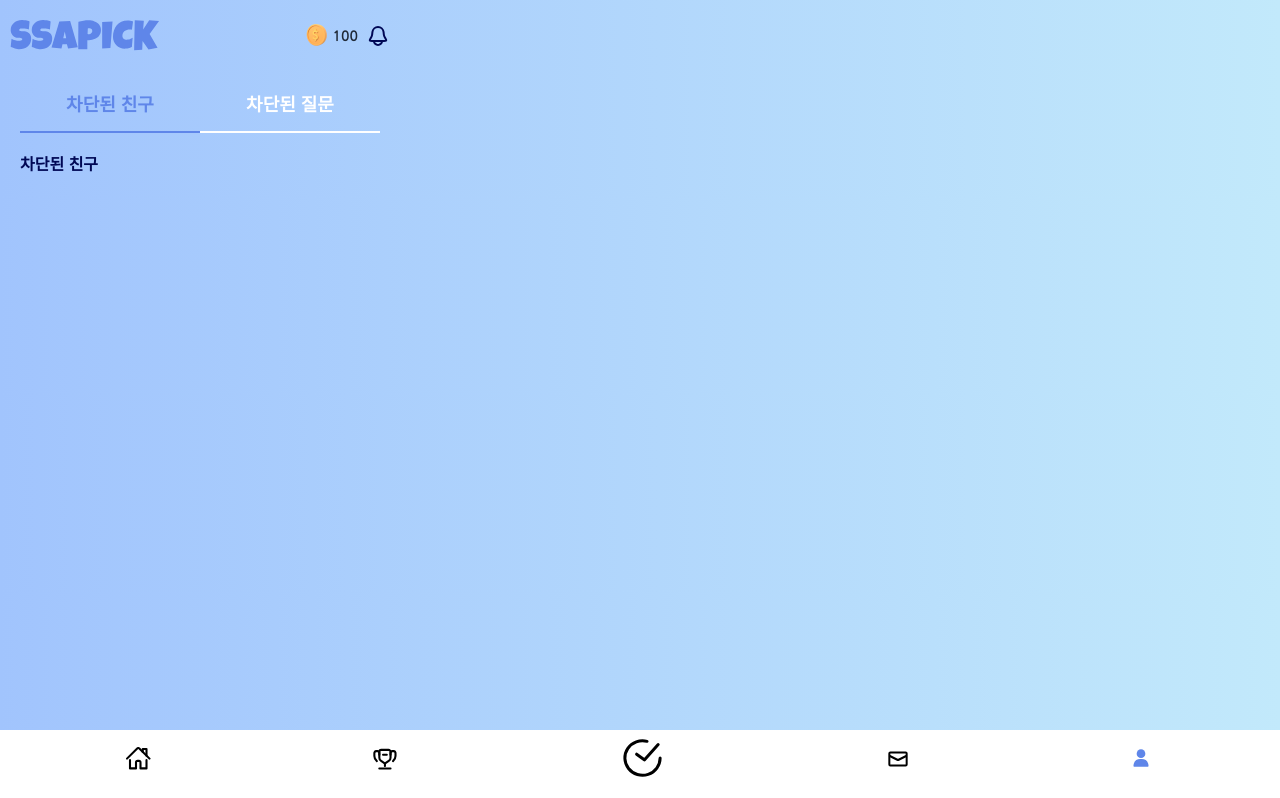
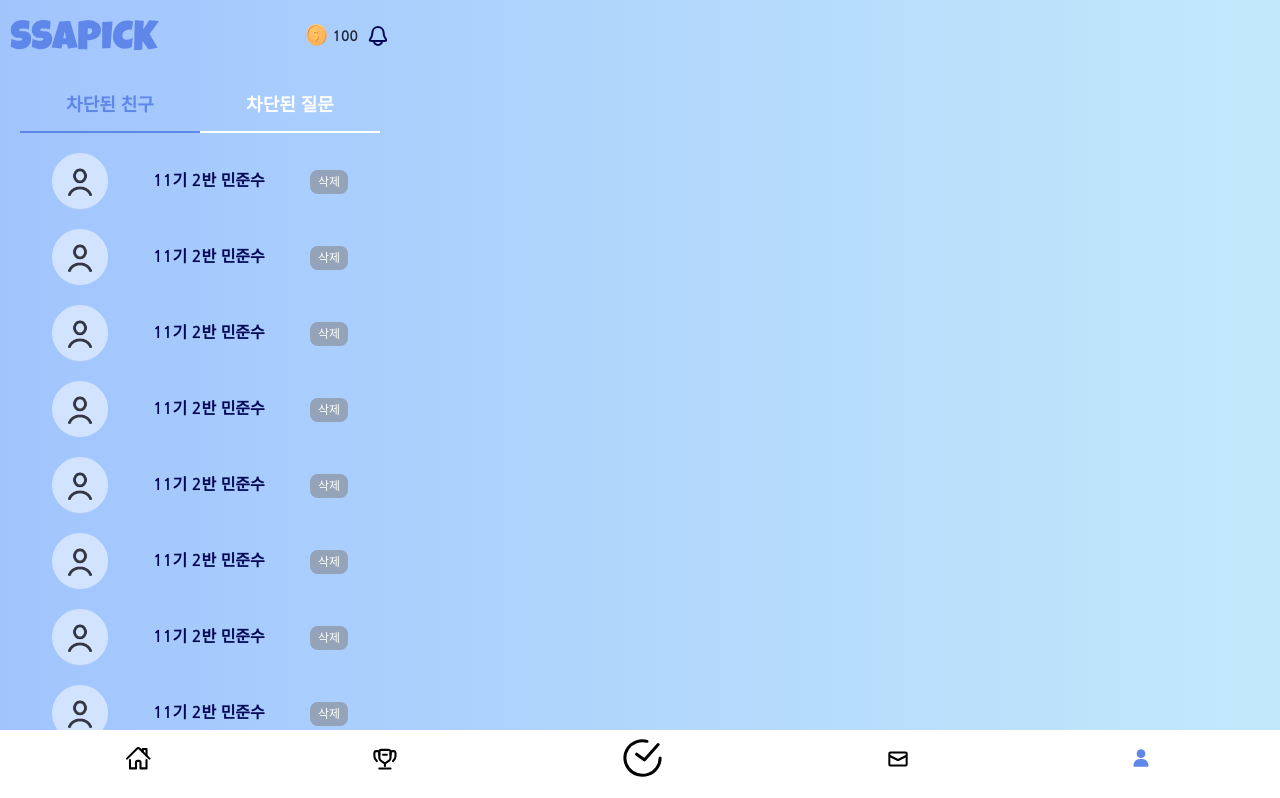
Before and after one commit to rlaehdud1002/SSAPICK, a React (Create React App) app in the folder client/: page /profile/block/blockfriend in a window 1280 px wide. Shown: the top 798 px of the page. Built offline with nearby package versions, Linux system fonts and the light colour scheme.

Commit message:
[FEAT] 차단된 친구 ui 완성

```diff
--- a/client/src/components/BlockPage/BlockFriend.tsx
+++ b/client/src/components/BlockPage/BlockFriend.tsx
@@ -1,5 +1,13 @@
+import BlockFriendContent from "./BlockFriendContent"
+
 const BlockFriend = () => {
-    return <div>차단된 친구</div>
+    return (
+        <div className="mb-20">
+        {[0, 1, 2, 3, 4, 5, 6, 7, 8, 9].map((index) => (
+            <BlockFriendContent key={index} th={11} classNum={2} name="민준수"/>
+          ))}
+        </div>
+    )
 }
 
 export default BlockFriend
--- /dev/null
+++ b/client/src/components/BlockPage/BlockFriendContent.tsx
@@ -0,0 +1,35 @@
+import PlusDeleteButton from "buttons/PlusDeleteButton";
+import { useState } from "react";
+import { Separator } from "@radix-ui/react-select";
+
+
+
+interface BlockFriendContentProps {
+    th:number;
+    classNum:number;
+    name:string
+}
+
+const BlockFriendContent = ({th,classNum,name}:BlockFriendContentProps) => {
+
+    const [isPlus, setIsPlus] = useState<boolean>(true);
+  const onEvnet = () => {
+    console.log("차단리스트에서 친구 삭제")
+  }
+    return (
+        <div>
+        <div className="flex items-center mt-5 justify-between mx-8">
+      <div>
+        <img className="w-14 h-14" src="/icons/Profile.png" alt="profile" />
+      </div>
+      <div className="">{th}기 {classNum}반 {name}</div>
+        <div onClick={onEvnet}>
+        <PlusDeleteButton title="삭제" />
+        </div>
+    </div>
+    <Separator className="my-4 mx-4" />
+    </div>
+    )
+}
+
+export default BlockFriendContent
```
